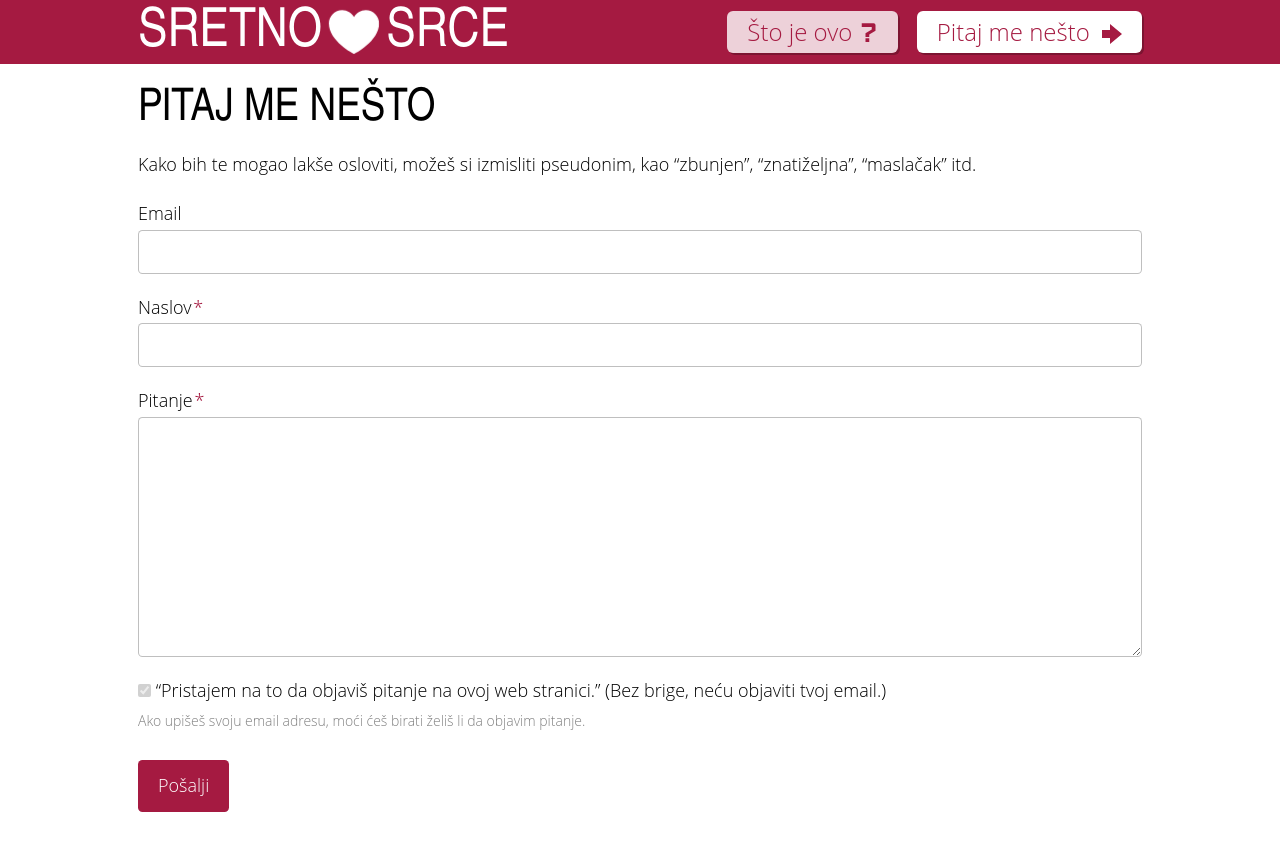
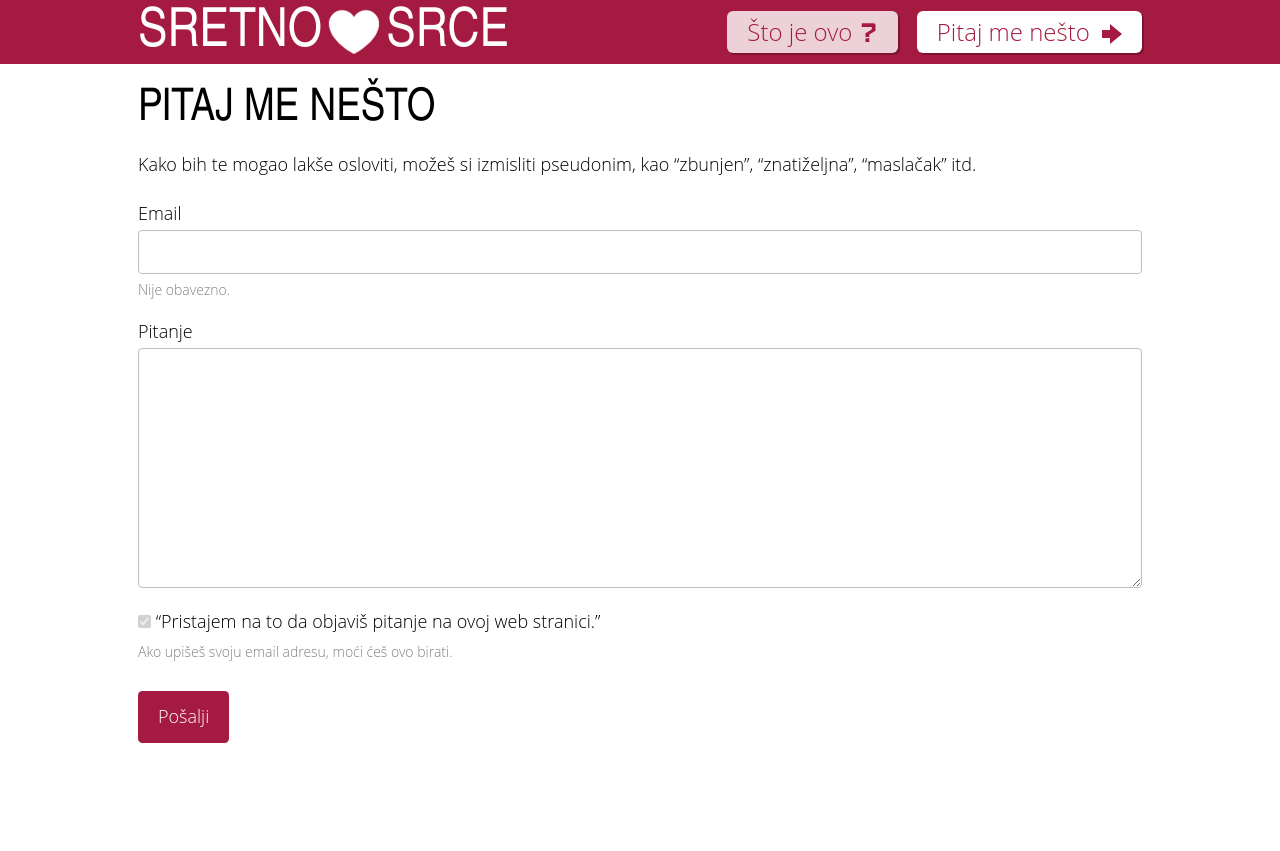
Before and after one commit to silvenon/sretnosrce, a Jekyll site: the page built from pitaj/index.md, in a window 1280 px wide. Shown: the top 851 px of the page. Built offline with Jekyll 4.4.1, drawn with Linux system fonts in a browser that asks for light colours; comment, search, counter and statistics services are not loaded.

Commit message:
Improve form and remove subject field

```diff
--- a/_includes/contact_form.html
+++ b/_includes/contact_form.html
@@ -3,11 +3,7 @@
     <span class="form-optional">Email</span>
     <input class="form-control" name="email" type="email">
   </label>
-
-  <label class="form-label">
-    <span class="form-required">Naslov</span>
-    <input class="form-control" name="_subject" type="text">
-  </label>
+  <p class="form-description">Nije obavezno.</p>
 
   <label class="form-label">
     <span class="form-required">Pitanje</span>
@@ -20,9 +16,12 @@
 
   <div class="form-checkbox">
     <label class="form-label">
-      <p><input name="public" type="checkbox" checked> “Pristajem na to da objaviš pitanje na ovoj web stranici.” (Bez brige, neću objaviti tvoj email.)</p>
+      <p><input name="public" type="checkbox" checked> “Pristajem na to da objaviš pitanje na ovoj web stranici.”</p>
     </label>
-    <p class="form-description">Ako upišeš svoju email adresu, moći ćeš birati želiš li da objavim pitanje.</p>
+    <p class="form-description">
+      <span class="email-visible">Bez brige, neću objaviti tvoj email.</span>
+      <span class="email-hidden">Ako upišeš svoju email adresu, moći ćeš ovo birati.</span>
+    </p>
   </div>
 
   <div class="form-actions">
--- a/scripts/form.js
+++ b/scripts/form.js
@@ -6,19 +6,37 @@
   if (form) {
     var email = form.querySelector('[type="email"]');
     var checkbox = form.querySelector('[type="checkbox"]');
-    var description = form.querySelector('.form-checkbox .form-description');
 
-    checkbox.setAttribute('disabled', 'disabled');
+    var hidden = form.querySelectorAll('.email-hidden');
+    var visible = form.querySelectorAll('.email-visible');
 
-    email.addEventListener('keyup', function () {
-      if (email.value) {
+    console.log(hidden, visible);
+
+    function updateState(emailExists) {
+      if (emailExists) {
         checkbox.removeAttribute('disabled');
-        description.style.display = 'none';
+        Array.prototype.forEach.call(visible, function (el) {
+          el.style.display = '';
+        });
+        Array.prototype.forEach.call(hidden, function (el) {
+          el.style.display = 'none';
+        });
       } else {
         checkbox.checked = true;
         checkbox.setAttribute('disabled', 'disabled');
-        description.style.display = '';
+        Array.prototype.forEach.call(visible, function (el) {
+          el.style.display = 'none';
+        });
+        Array.prototype.forEach.call(hidden, function (el) {
+          el.style.display = '';
+        });
       }
+    }
+
+    updateState(false);
+
+    email.addEventListener('keyup', function () {
+      updateState(!!email.value);
     });
   }
 
--- a/styles/_forms.scss
+++ b/styles/_forms.scss
@@ -1,5 +1,9 @@
 .form {
   margin-top: 1em;
+
+  &-label {
+    @include user-select(none);
+  }
 
   &-control {
     display: block;
@@ -16,13 +20,13 @@
     }
   }
 
-  &-required {
-    &:after {
-      content: '*';
-      margin-left: 0.1em;
-      color: color(primary);
-    }
-  }
+  // &-required {
+  //   &:after {
+  //     content: '*';
+  //     margin-left: 0.1em;
+  //     color: color(primary);
+  //   }
+  // }
 
   & &-description {
     margin-top: -1em;
```
